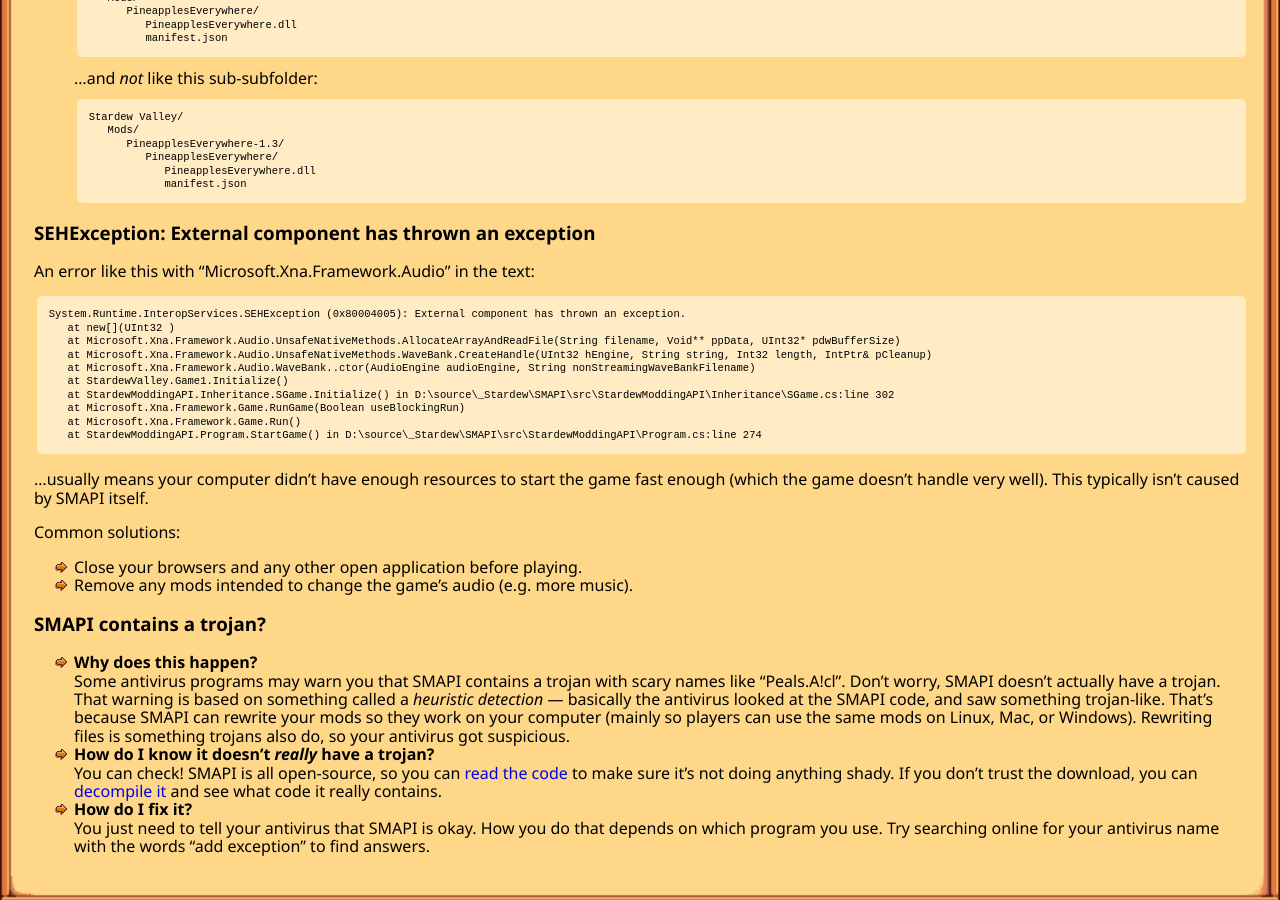
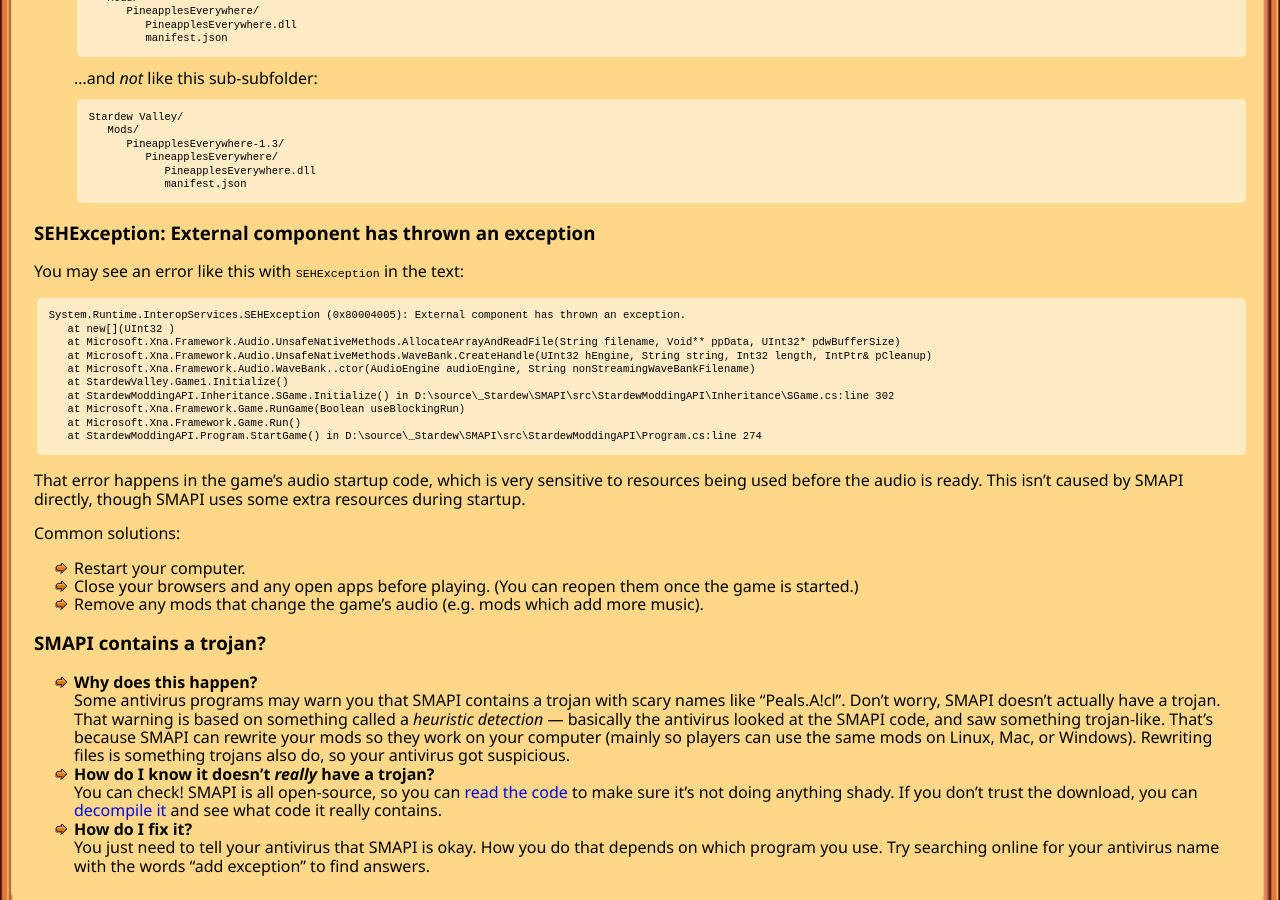
Before and after one commit to Pathoschild/canimod.github.io, a Jekyll site: the page built from for-players/faqs.md, in a window 1280 px wide and 900 px high, scrolled down 3436 px. Built offline with Jekyll 4.4.1, drawn with Linux system fonts in a browser that asks for light colours; nearby versions of some CDN libraries.

Commit message:
update SEHException details in FAQs

````diff
--- a/for-players/faqs.md
+++ b/for-players/faqs.md
@@ -175,7 +175,7 @@
 ### SEHException: External component has thrown an exception
 <section id="sehexception"></section>
 
-An error like this with "Microsoft.Xna.Framework.Audio" in the text:
+You may see an error like this with `SEHException` in the text:
 
 ```
 System.Runtime.InteropServices.SEHException (0x80004005): External component has thrown an exception.
@@ -190,13 +190,15 @@
    at StardewModdingAPI.Program.StartGame() in D:\source\_Stardew\SMAPI\src\StardewModdingAPI\Program.cs:line 274
 ```
 
-...usually means your computer didn't have enough resources to start the game fast enough (which
-the game doesn't handle very well). This typically isn't caused by SMAPI itself.
+That error happens in the game's audio startup code, which is very sensitive to resources being
+used before the audio is ready. This isn't caused by SMAPI directly, though SMAPI uses some extra
+resources during startup.
 
 Common solutions:
 
-* Close your browsers and any other open application before playing.
-* Remove any mods intended to change the game's audio (e.g. more music).
+* Restart your computer.
+* Close your browsers and any open apps before playing. (You can reopen them once the game is started.)
+* Remove any mods that change the game's audio (e.g. mods which add more music).
 
 ### SMAPI contains a trojan?
 <section id="trojan"></section>
````
